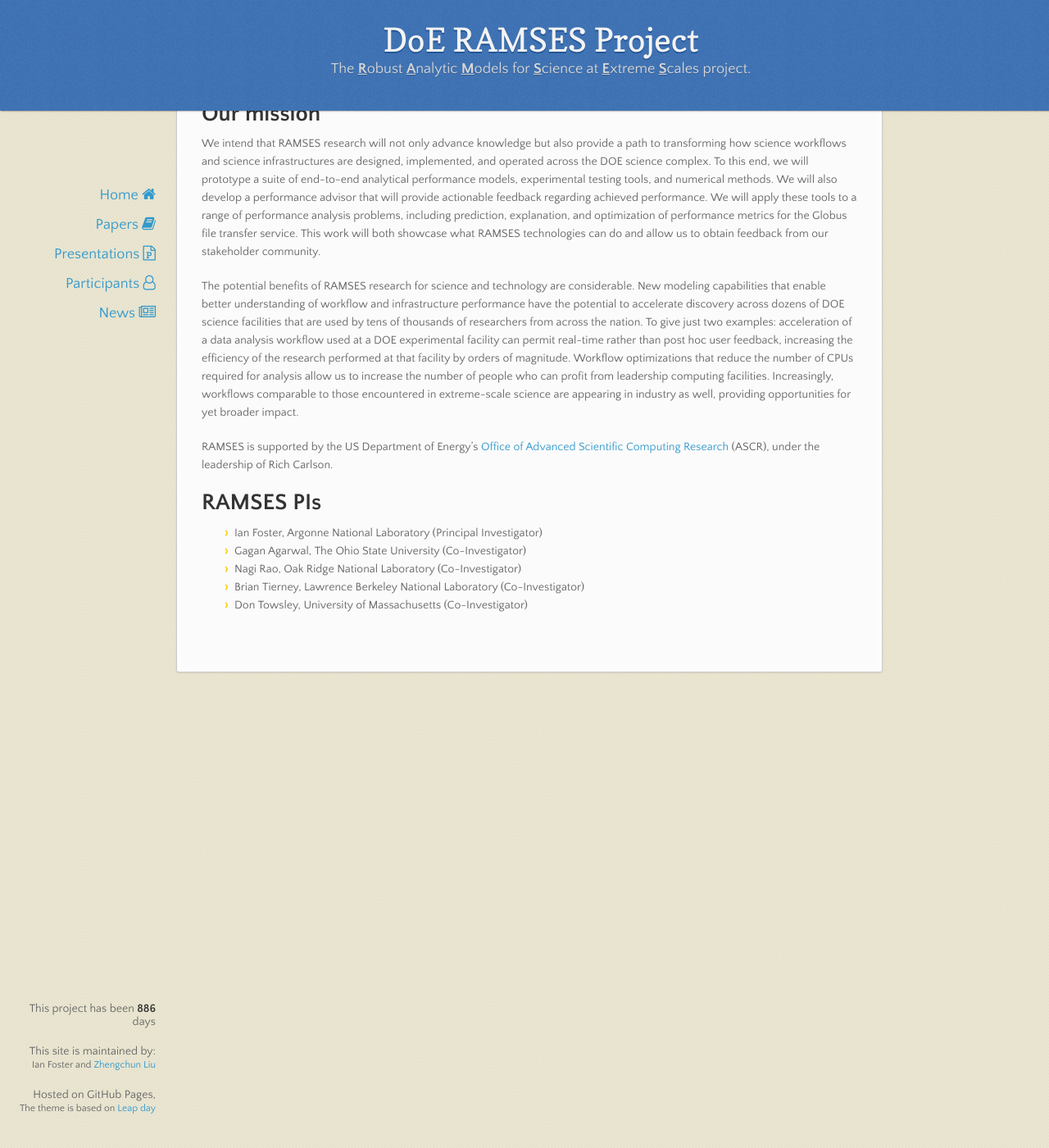
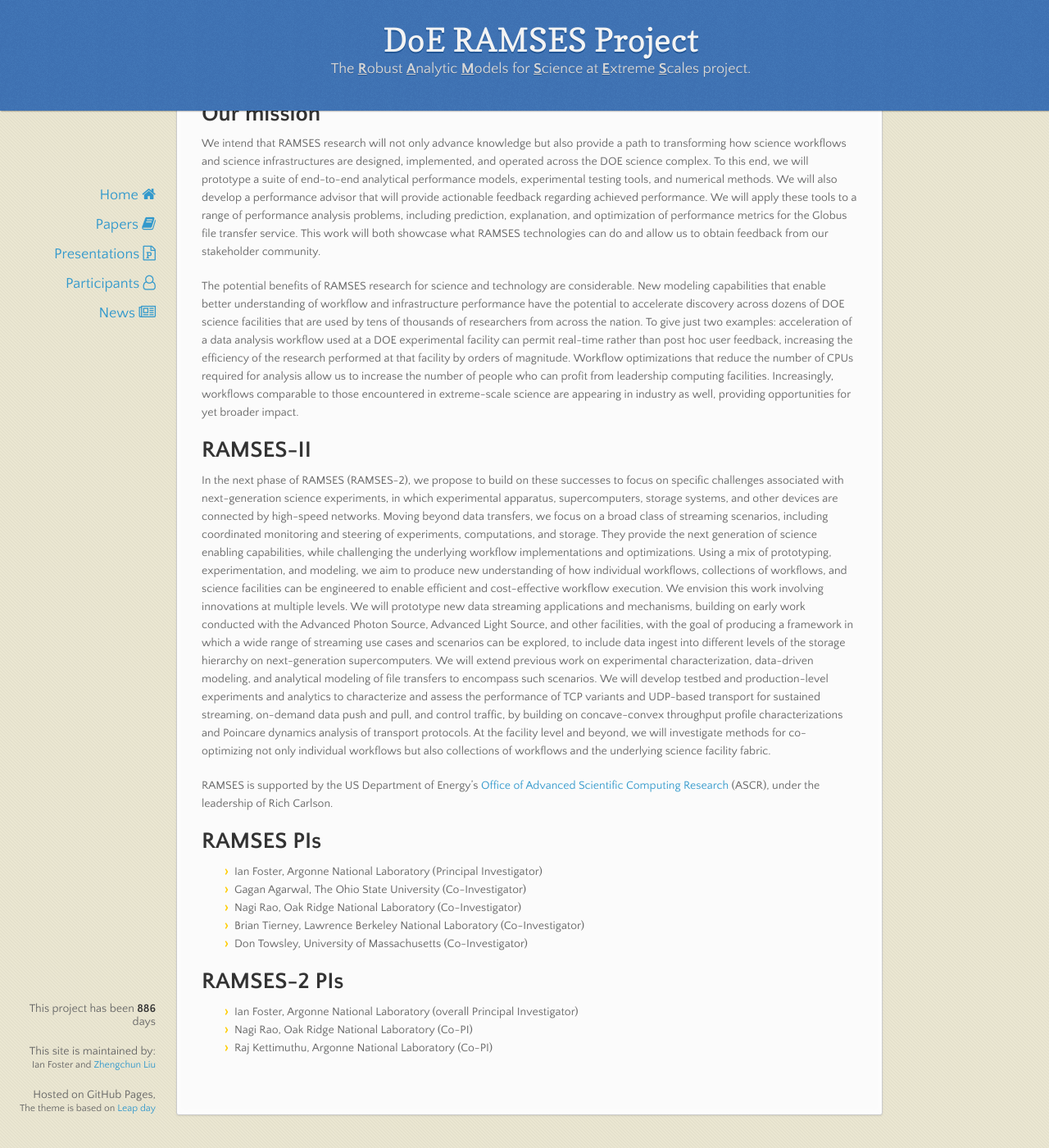
Before and after one commit to ramsesproject/ramses.github.io, a Jekyll site: the page built from index.md, in a window 1280 px wide and 1400 px high, scrolled down 692 px. Shown: the whole window at 82% size. Built offline with Jekyll 4.4.1, drawn with Linux system fonts in a browser that asks for light colours; nearby versions of some CDN libraries; some of the changed text lies outside the part shown.

Commit message:
add, delete, polish etc.

```diff
--- a/index.md
+++ b/index.md
@@ -5,7 +5,7 @@
 
 # About
 
-The **RAMSES project** was launched in 2014 with the goal of developing a new science of **end-to-end analytical performance modeling** that will transform understanding of the behavior of science workflows in extreme-scale science environments. Much as modern design tools permit digital pre-assembly and simulated flight of new aircraft before they are built, predictive control during flight, and predictive trending for failure detection, our new methods will provide a basis for tools that allow developers and users of science workflows and operators of science facilities to ***predict***, ***explain***, and ***optimize***.
+The **RAMSES project** was launched in 2014 with the goal of developing a new science of **end-to-end analytical performance modeling** that will transform understanding of the behavior of science workflows in extreme-scale science environments. Much as modern design tools permit digital pre-assembly and simulated flight of new aircraft before they are built, predictive control during flight, and predictive trending for failure detection, our new methods will provide a basis for tools that allow developers and users of science workflows and operators of science facilities to [***explain***, ***predict*** and ***optimize***](files/img/epo.png).
 
 # Motivation
 
@@ -20,6 +20,25 @@
 The potential benefits of RAMSES research for science and technology are considerable. New modeling capabilities that enable better understanding of workflow and infrastructure performance have the potential to accelerate discovery across dozens of DOE science facilities that are used by tens of thousands of researchers from across the nation. To give just two examples: acceleration of a data analysis workflow used at a DOE experimental facility can permit real-time rather than post hoc user feedback, increasing the efficiency of the research performed at that facility by orders of magnitude. Workflow optimizations that reduce the number of CPUs required for analysis allow us to increase the number of people who can profit from leadership computing facilities. Increasingly, workflows comparable to those encountered in extreme-scale
 science are appearing in industry as well, providing opportunities for yet broader impact.
 
+# RAMSES-II
+
+In the next phase of RAMSES (RAMSES-2), we propose to build on these successes to focus on specific challenges associated with
+next-generation science experiments, in which experimental apparatus, supercomputers, storage systems, and other devices are connected by high-speed networks.
+Moving beyond data transfers, we focus on a broad class of streaming scenarios, including coordinated monitoring and steering of  experiments, computations, and storage. They provide the next generation of science enabling capabilities, while challenging the underlying workflow implementations and optimizations.
+Using a mix of prototyping, experimentation, and modeling, we aim to produce new understanding of how
+individual workflows, collections of workflows,
+and science facilities can be engineered to enable efficient and cost-effective workflow execution.
+We envision this work involving innovations at multiple levels.
+We will prototype new data streaming applications and mechanisms,
+building on early work conducted with the Advanced Photon Source, Advanced Light Source, and other facilities,
+with the goal of producing a framework in which a wide range of streaming use cases and scenarios can be explored,
+to include data ingest into different levels of the storage hierarchy on next-generation supercomputers.
+We will extend previous work on experimental characterization, data-driven modeling, and analytical modeling of file transfers to encompass such scenarios.
+We will develop testbed and production-level experiments and analytics to characterize and assess the performance of TCP variants and UDP-based transport for sustained streaming, on-demand data push and pull, and control traffic, by building on concave-convex throughput profile characterizations and Poincare dynamics analysis of transport protocols.
+At the facility level and beyond,
+we will investigate methods for co-optimizing not only individual workflows
+but also collections of workflows and the underlying science facility fabric.
+
 RAMSES is supported by the US Department of Energy's [Office of Advanced Scientific Computing Research](http://science.energy.gov/ascr/) (ASCR), under the leadership of Rich Carlson.
 
 # RAMSES PIs
@@ -28,3 +47,8 @@
 * Nagi Rao, Oak Ridge National Laboratory (Co-Investigator)
 * Brian Tierney, Lawrence Berkeley National Laboratory (Co-Investigator)
 * Don Towsley, University of Massachusetts (Co-Investigator)
+
+# RAMSES-2 PIs
+* Ian Foster, Argonne National Laboratory (overall Principal Investigator)
+* Nagi Rao, Oak Ridge National Laboratory (Co-PI)
+* Raj Kettimuthu, Argonne National Laboratory (Co-PI)
```
Also changed, not shown: participants.md (+27 -20 lines), files/img/epo.png (added), files/img/tekin.png (added).
